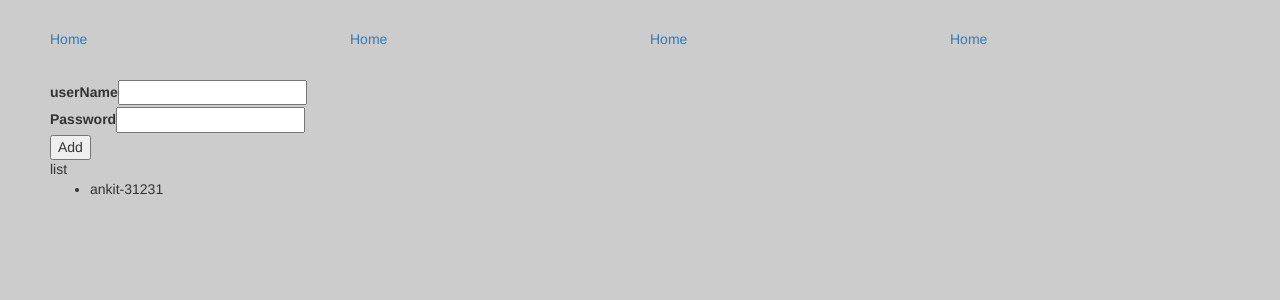
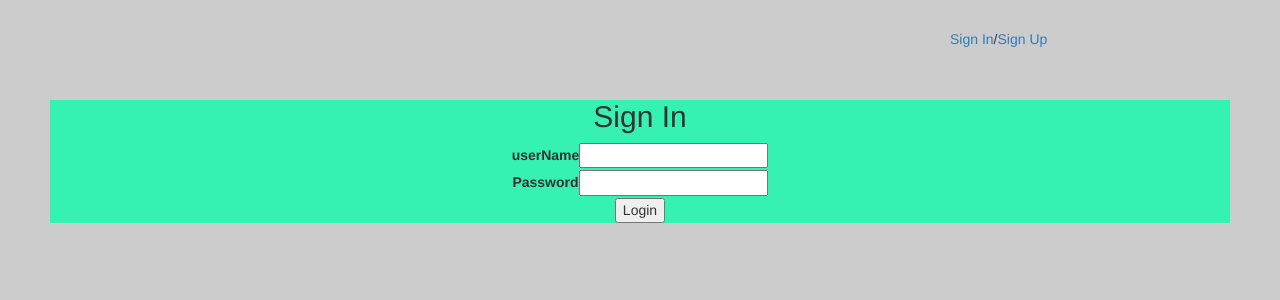
Before and after one commit to vdvinod/my-app, a React (Create React App) app: page / in a window 1280 px wide. Shown: the top 300 px of the page. Built offline with nearby package versions, Linux system fonts and the light colour scheme.

Commit message:
added funcationality

```diff
--- a/src/Components/App/App.css
+++ b/src/Components/App/App.css
@@ -32,3 +32,17 @@ body{
     list-style: none;
     grid-template-columns: repeat(4, 1fr);
 }
+.signinForm {
+    background-color: rgba(0, 255, 170, 0.74);
+}
+.signupForm {
+    background-color: rgba(28, 204, 107, 0.623);
+}
+.form-group {
+    display: flex;
+   flex-direction: row;
+   justify-content: center;
+}
+.form-group label{
+
+}
--- a/src/Components/App/App.js
+++ b/src/Components/App/App.js
@@ -4,10 +4,21 @@ import Main from '../Home/main-conatiner.js';
 import './App.css';
 
 class App extends React.Component {
+  constructor(props){
+    super(props)
+    this.state = {
+      isSignIn:true
+    }
+  };
+  showForms = formName =>{
+    this.setState({
+      isSignIn:formName === "SignIn" ? true : false
+    });
+  };
   render (){
     return <div className="wrapper">
-      <Nav/>
-      <Main/>
+      <Nav showForms={this.showForms}/>
+      <Main isSignIn={this.state.isSignIn}/>
       <section className="boxes">
 
       </section>
--- a/src/Components/Home/main-conatiner.js
+++ b/src/Components/Home/main-conatiner.js
@@ -1,17 +1,17 @@
 import React from "react";
-import List from "./list.js";
+//import List from "./list.js";
 class MainConatiner extends React.Component {
     constructor(props){
         super(props);
         this.state = {
             name:"",
             password: "",
-            userList: [{name:"ankit",password:31231}]
+            userList: []
         };
         this.AddUserData = this.AddUserData.bind(this);
         this.changeUserData = this.changeUserData.bind(this);
     };
-   changeUserData (event) {
+   changeUserData= (event)=> {
         this.setState({
             [event.target.name]:event.target.value,
         });
@@ -33,10 +33,14 @@ class MainConatiner extends React.Component {
         });
 
     }
-    render() {
-        return <section className="main-container">
+
+    formView (){
+        return this.props.isSignIn ?
+        <div className="signinForm">
         <header className="showcase">
-                <form onSubmit={this.AddUserData}>
+                <h2>Sign In</h2>
+        </header>
+        <form onSubmit={this.AddUserData} className="from-group">
         <div>
             <label>userName</label>
             <input type="text" name="name" value={this.state.name} onChange={this.changeUserData}/>
@@ -47,18 +51,54 @@ class MainConatiner extends React.Component {
         </div>
         <div>
 
-                        <button type="submit" >Add</button>
+            <button type="submit" >Login</button>
         </div>
     </form>
+        </div>
+    :
+    <div className="signupForm">
+    <header className="showcase">
+        <h2>Sign Up</h2>
     </header>
-            <div className="top-box top-box-a">
-            list
+    <form onSubmit={this.AddUserData} className="formControl">
+    <div>
+        <label>userName</label>
+        <input type="text" name="firstName" value={this.state.firstName} onChange={this.changeUserData}/>
+    </div>
+    <div>
+        <label>Last Name</label>
+        <input type="text" name="lastName" value={this.state.lastName} onChange={this.changeUserData}/>
+    </div>
+    <div>
+        <label>Email</label>
+        <input type="email" name="email" value={this.state.email} onChange={this.changeUserData}/>
+    </div>
+    <div>
+        <label>Phone No</label>
+        <input type="number" name="phoneNo" value={this.state.phoneNo} onChange={this.changeUserData}/>
+    </div>
+    <div>
+        <label>Password</label>
+        <input type="password" name="password" value={this.state.password} onChange={this.changeUserData}/>
+    </div>
+    <div>
+
+        <button type="submit" >SignUp</button>
+    </div>
+    </form>
+    </div>
+    };
+    render() {
+
+        return <section className="main-container" align="center">
+
+                { this.formView()}
+            {/* <div className="top-box top-box-a">
+                 <h4 style={{display : this.state.userList.length ? "block" : "none"}}>List</h4>
                 <List userList={this.state.userList}/>
+            </div> */}
+        </section>
 
-
-            </div>
-
-        </section>
     }
 }
 
--- a/src/Components/Home/nav.js
+++ b/src/Components/Home/nav.js
@@ -1,13 +1,20 @@
 import React from "react";
 
 class Nav extends React.Component {
+
+    gotoSignInForm = ()=>{
+      this.props.showForms("SignIn");
+    }
+    gotoSignUpForm = ()=> {
+      this.props.showForms("SignUp");
+    }
     render (){
         return <div className="main-nav">
         <ul>
-          <li><a href="#">Home</a></li>
-          <li><a href="#">Home</a></li>
-          <li><a href="#">Home</a></li>
-          <li><a href="#">Home</a></li>
+          <li></li>
+          <li></li>
+          <li></li>
+          <li><a href="#" onClick={this.gotoSignInForm}>Sign In</a>/<a href="#" onClick={this.gotoSignUpForm}>Sign Up</a></li>
         </ul>
       </div>
     }
```
Also changed, not shown: src/Components/common/button.js (added), 1 other file (tests, documents, lock files or other folders). Lines whose indentation alone changed are shown as unchanged.
